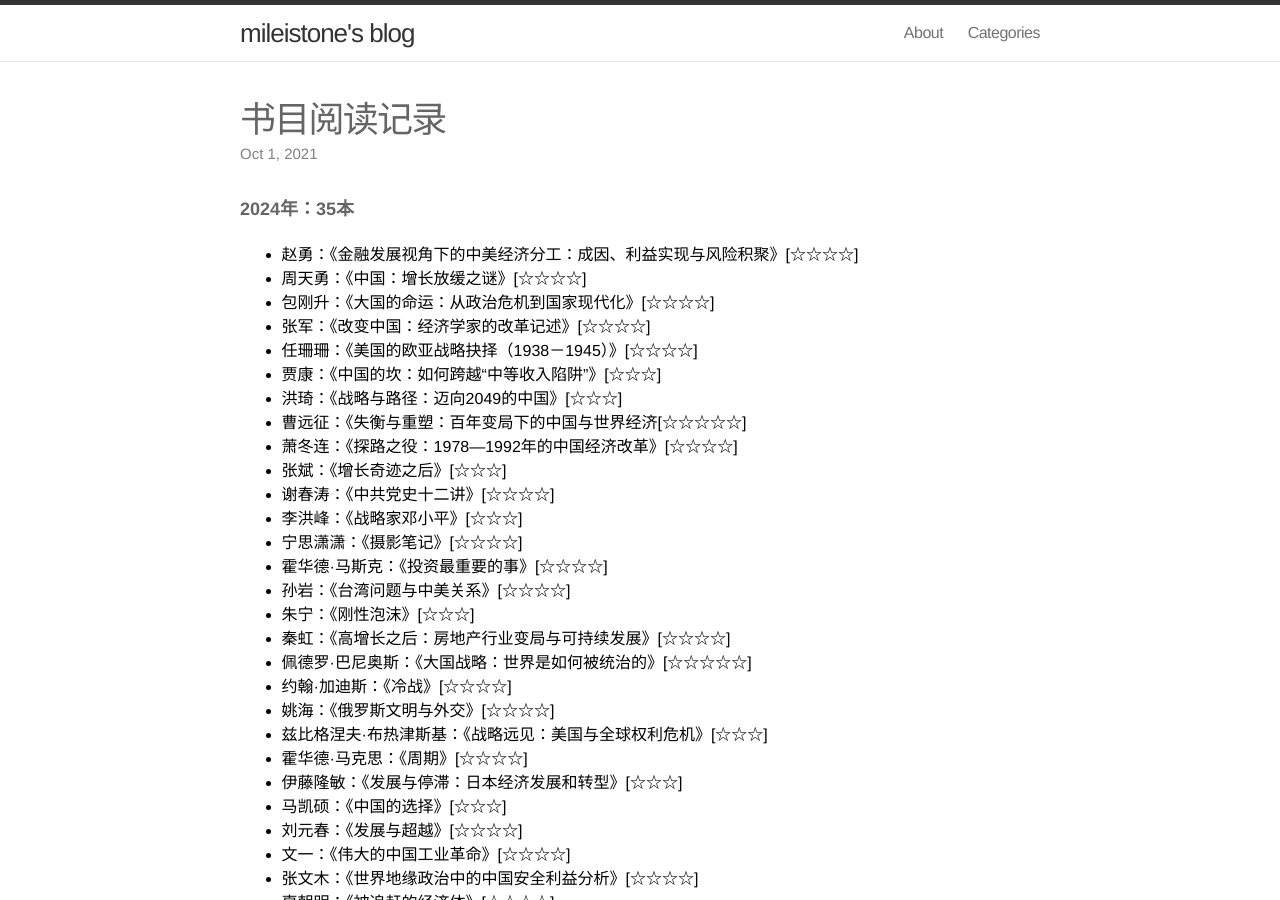
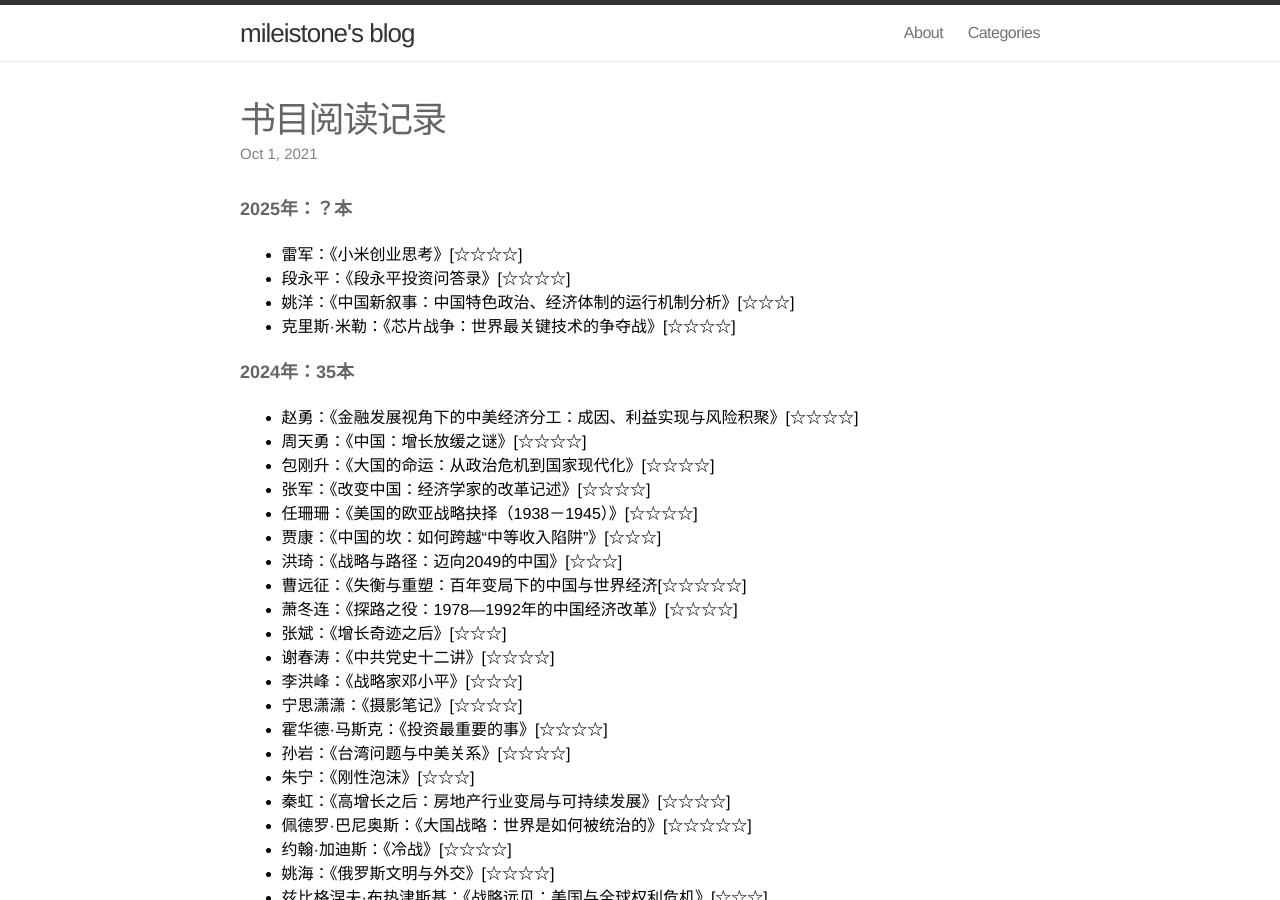
Before and after one commit to mileistone/mileistone.github.io, a Jekyll site: the page built from _posts/2021-10-01-books.md, in a window 1280 px wide and 900 px high. Built offline with Jekyll 4.4.1, drawn with Linux system fonts in a browser that asks for light colours.

Commit message:
Update 2021-10-01-books.md

```diff
--- a/_posts/2021-10-01-books.md
+++ b/_posts/2021-10-01-books.md
@@ -6,6 +6,12 @@ excerpt: 这些年翻过的书籍
 categories: Life
 date: 2021-10-01 22:00:00
 ---
+
+##### 2025年：？本
+- 雷军：《小米创业思考》[☆☆☆☆]
+- 段永平：《段永平投资问答录》[☆☆☆☆]
+- 姚洋：《中国新叙事：中国特色政治、经济体制的运行机制分析》[☆☆☆]
+- 克里斯·米勒：《芯片战争：世界最关键技术的争夺战》[☆☆☆☆]
 
 ##### 2024年：35本
 - 赵勇：《金融发展视角下的中美经济分工：成因、利益实现与风险积聚》[☆☆☆☆]
```
